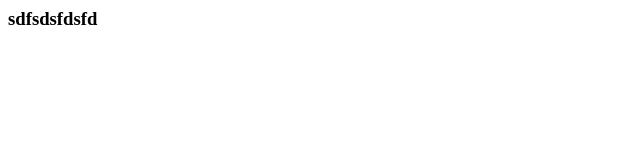
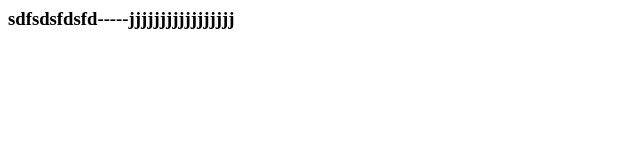
Before and after one commit to CampbellJeong/CampbellJeong.github.io, a plain HTML site: page index.html in a window 1280 px wide. Shown: the whole page, without its empty margins (0-640 px from the left). Drawn offline with Linux system fonts and the light colour scheme.

Commit message:
Update index.html

```diff
--- a/index.html
+++ b/index.html
@@ -1 +1 @@
-<h3>sdfsdsfdsfd</h3>
+<h3>sdfsdsfdsfd-----jjjjjjjjjjjjjjjjj</h3>
```
